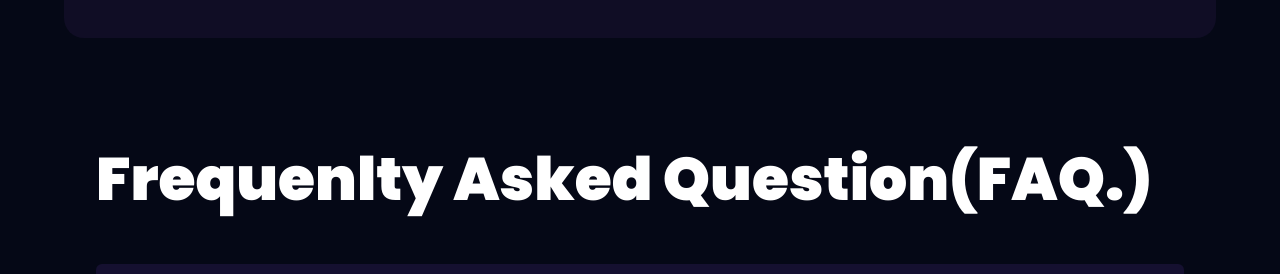
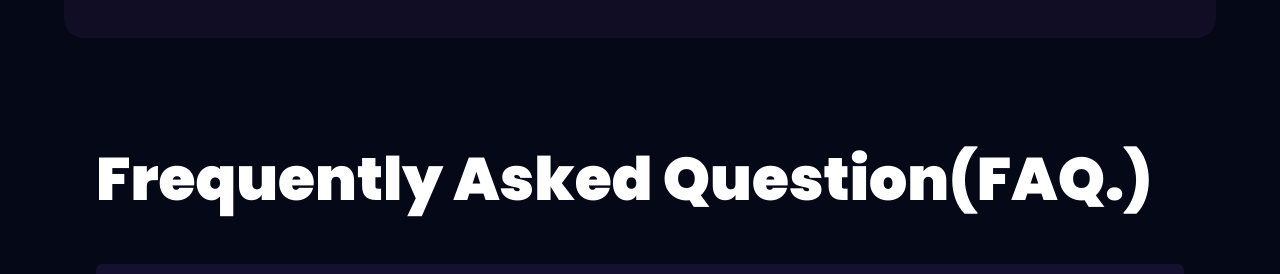
Before and after one commit to vikrantkkk/Centum-World-Final, a React (Vite) app: page /member in a window 1280 px wide. Shown: the part 2400-2674 px from the top of the page. Built offline with nearby package versions, Linux system fonts and the light colour scheme; what google-maps-react would draw is missing.

Commit message:
spelling updated

```diff
--- a/src/components/Accordion.jsx
+++ b/src/components/Accordion.jsx
@@ -42,7 +42,7 @@ function App() {
     <div className="" id="faq">
       <div className=" px-4 sm:px-6 lg:px-8 max-w-6xl mx-auto">
         <h2 className={`${styles.sectionHeadText} mb-10`}>
-          Frequenlty Asked Question(FAQ.)
+          Frequently Asked Question(FAQ.)
         </h2>
         <div className="space-y-8">
           {/* Add more questions and answers as needed */}
```
